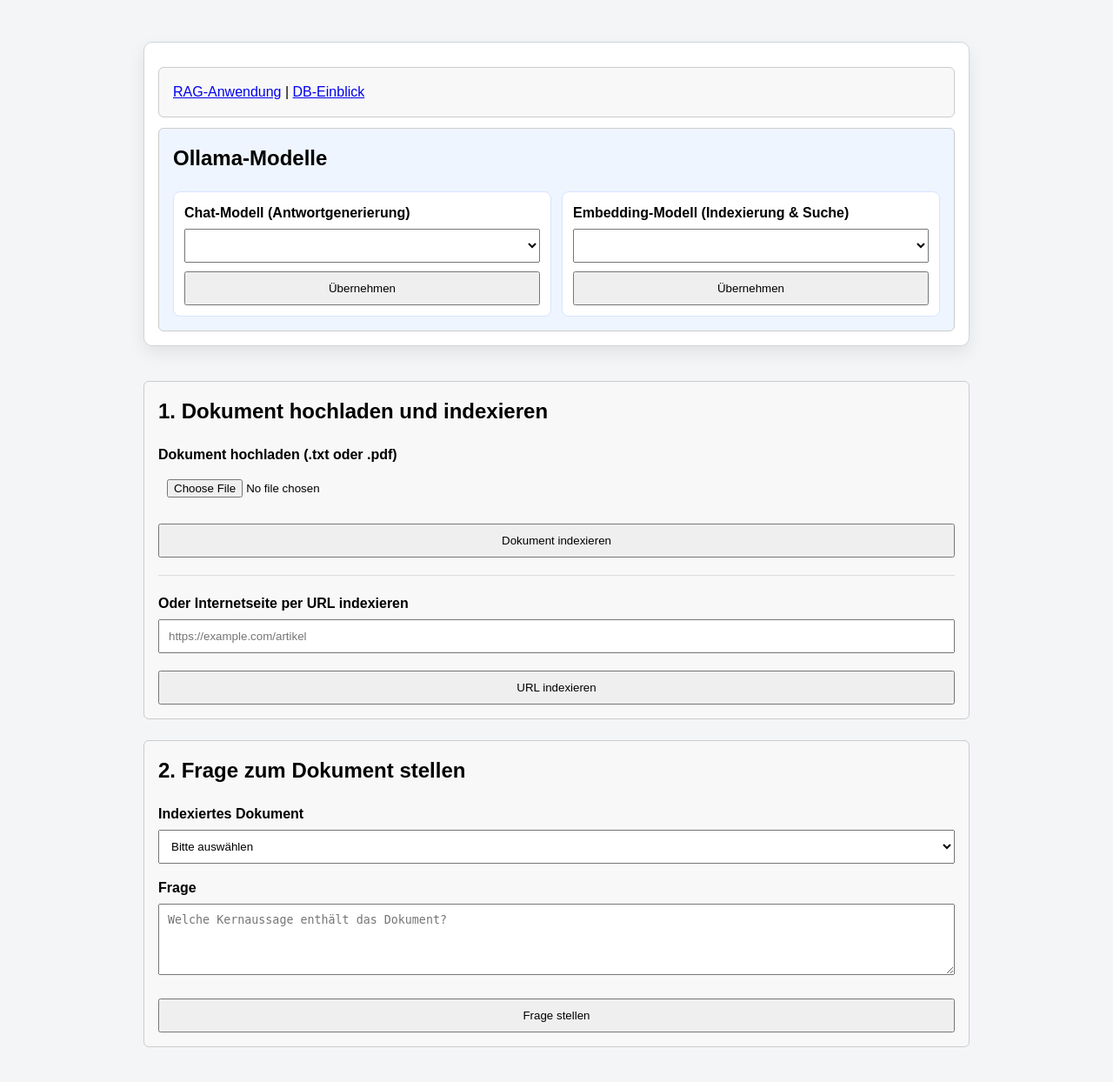
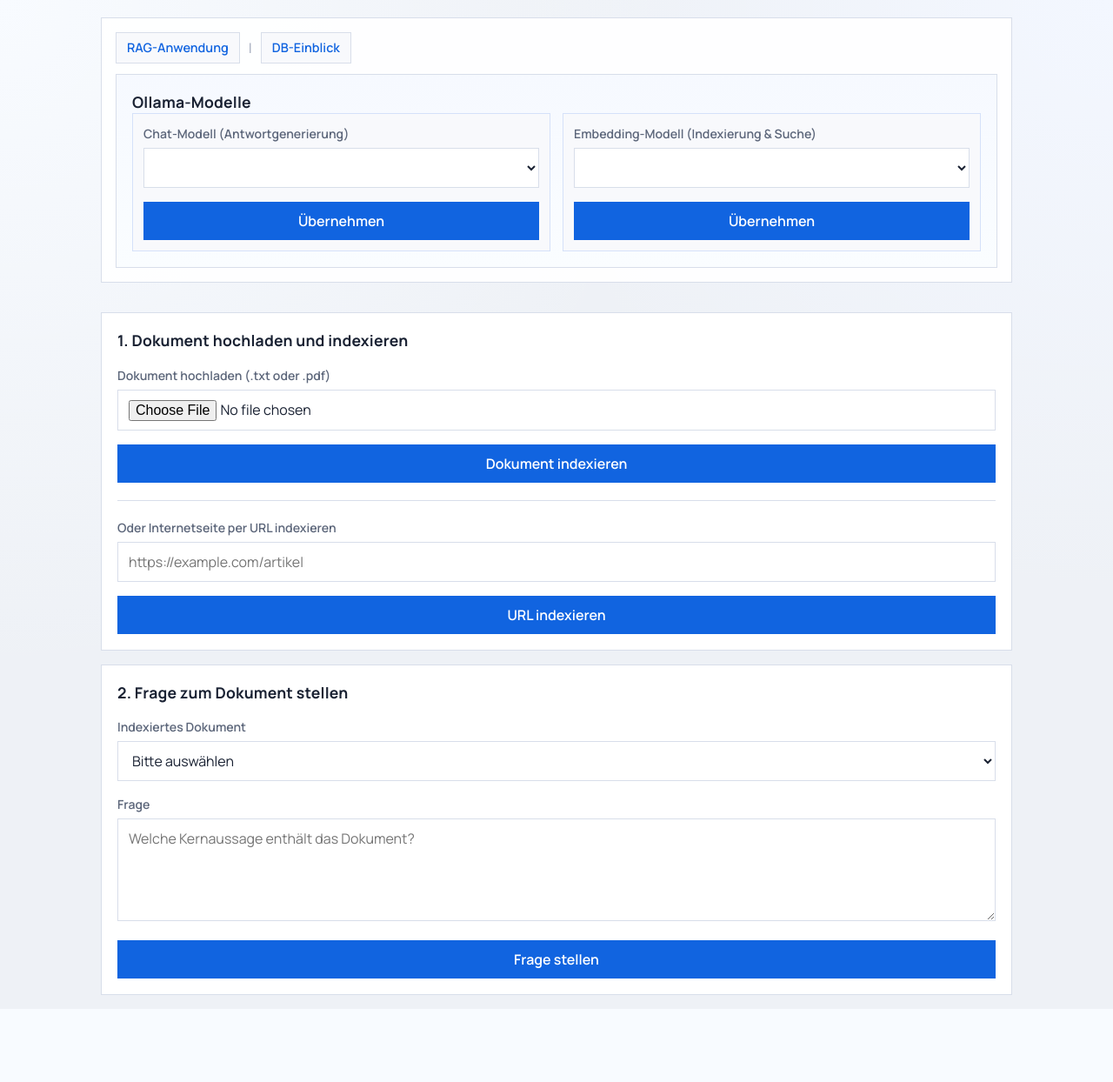
Before and after one commit to slimouGit/ai-engineering-stuff, a Flask app: page / in a window 1280 px wide. Shown: the whole page at 87% size. After the commit the page ends 1144 px from the top, so only its background shows below. Run offline with Flask 3, Linux system fonts and the light colour scheme; data comes from the database, SQL or seed files in the repository; data that the repository does not hold is empty.

Commit message:
ui optimation

```diff
--- a/rag-demo-py/templates/index.html
+++ b/rag-demo-py/templates/index.html
@@ -5,95 +5,199 @@
     <title>Flask RAG mit Ollama</title>
 
     <style>
-        body {
-            font-family: Arial, sans-serif;
-            max-width: 950px;
-            margin: 40px auto;
-            line-height: 1.5;
-            background: #f3f5f7;
+        @import url("https://fonts.googleapis.com/css2?family=Manrope:wght@400;500;600;700&display=swap");
+
+        :root {
+            --bg: #eef1f6;
+            --surface: #ffffff;
+            --surface-soft: #f8f9fc;
+            --stroke: #d8deea;
+            --text: #1a2233;
+            --muted: #5c667a;
+            --primary: #1164e0;
+            --primary-soft: #eaf2ff;
+            --success: #0f9d58;
+            --danger: #d63638;
+            --radius: 0;
+            --shadow: none;
         }
 
-        h1, h2 {
-            margin-top: 0;
+        * {
+            box-sizing: border-box;
         }
 
-        h1 {
-            margin-bottom: 12px;
+        body {
+            font-family: "Manrope", "Segoe UI", "Helvetica Neue", sans-serif;
+            max-width: 1080px;
+            margin: 0 auto;
+            padding: 16px;
+            line-height: 1.5;
+            color: var(--text);
+            background:
+                radial-gradient(circle at top left, #f8fbff 0%, transparent 45%),
+                radial-gradient(circle at top right, #f3f7ff 0%, transparent 40%),
+                var(--bg);
+        }
+
+        h1,
+        h2 {
+            margin: 0;
+            color: var(--text);
+        }
+
+        h2 {
+            font-size: 1.1rem;
+            font-weight: 700;
+            letter-spacing: 0.01em;
         }
 
         label {
             display: block;
-            font-weight: bold;
             margin-top: 16px;
+            font-size: 0.88rem;
+            font-weight: 600;
+            color: var(--muted);
         }
 
-        input, textarea, select, button {
+        input,
+        textarea,
+        select,
+        button {
             width: 100%;
-            box-sizing: border-box;
-            padding: 10px;
             margin-top: 6px;
+            font: inherit;
+        }
+
+        input,
+        textarea,
+        select {
+            border: 1px solid var(--stroke);
+            border-radius: 0;
+            background: var(--surface);
+            padding: 10px 12px;
+            color: var(--text);
+            outline: none;
+            transition: border-color 0.15s ease;
+        }
+
+        input:focus,
+        textarea:focus,
+        select:focus {
+            border-color: var(--primary);
         }
 
         button {
-            margin-top: 20px;
+            border: none;
+            border-radius: 0;
+            margin-top: 16px;
+            padding: 10px 14px;
+            background: var(--primary);
+            color: #fff;
+            font-weight: 600;
             cursor: pointer;
+            transition: transform 0.1s ease;
+        }
+
+        button:hover {
+            transform: translateY(-1px);
+        }
+
+        button:active {
+            transform: translateY(0);
+        }
+
+        a {
+            color: var(--primary);
+            text-decoration: none;
+            font-weight: 600;
         }
 
         table {
+            width: 100%;
             border-collapse: collapse;
-            background: #fff;
+            border: 1px solid var(--stroke);
+            border-radius: 0;
+            overflow: hidden;
+            background: var(--surface);
         }
 
         th {
-            background: #eee;
+            background: var(--surface-soft);
             text-align: left;
+            font-size: 0.86rem;
+            color: var(--muted);
+            letter-spacing: 0.02em;
+            text-transform: uppercase;
+        }
+
+        th,
+        td {
+            padding: 10px;
+            border-bottom: 1px solid var(--stroke);
+            vertical-align: top;
+        }
+
+        tr:last-child td {
+            border-bottom: none;
         }
 
         .box {
-            border: 1px solid #ccc;
-            border-radius: 6px;
-            padding: 16px;
-            margin-top: 24px;
-            background: #f8f8f8;
+            margin-top: 16px;
+            border: 1px solid var(--stroke);
+            border-radius: var(--radius);
+            background: var(--surface);
+            padding: 18px;
+            box-shadow: var(--shadow);
         }
 
         .app-header {
             position: sticky;
             top: 0;
             z-index: 1000;
-            background: #f3f5f7;
-            padding-top: 8px;
-            padding-bottom: 8px;
+            padding: 4px 0 10px;
         }
 
         .header-inner {
-            border: 1px solid #d0d5db;
-            border-radius: 10px;
-            background: #ffffff;
+            border: 1px solid var(--stroke);
+            border-radius: 0;
+            background: rgba(255, 255, 255, 0.9);
             padding: 16px;
-            box-shadow: 0 8px 20px rgba(0, 0, 0, 0.08);
+            box-shadow: var(--shadow);
         }
 
-        .header-inner .box {
-            margin-top: 12px;
-            margin-bottom: 0;
+        .header-nav {
+            display: flex;
+            gap: 10px;
+            align-items: center;
+            flex-wrap: wrap;
+            margin-bottom: 12px;
         }
 
-        .nav-links {
-            margin: 0;
+        .nav-pill {
+            display: inline-flex;
+            align-items: center;
+            border: 1px solid var(--stroke);
+            border-radius: 0;
+            padding: 6px 12px;
+            background: var(--surface-soft);
+            font-size: 0.9rem;
+        }
+
+        .nav-divider {
+            color: #9ba5b8;
         }
 
         .model-grid {
             display: grid;
             grid-template-columns: 1fr 1fr;
-            gap: 12px;
+            gap: 14px;
             align-items: start;
         }
 
         .model-form {
-            background: #ffffff;
-            border: 1px solid #d9e4ff;
-            border-radius: 8px;
+            background: var(--surface-soft);
+            border: 1px solid #d5e1f9;
+            border-radius: 0;
             padding: 12px;
         }
 
@@ -102,7 +206,7 @@
         }
 
         .model-error {
-            margin-bottom: 12px;
+            margin: 0 0 10px;
         }
 
         .content {
@@ -110,31 +214,42 @@
         }
 
         .model {
-            background: #eef5ff;
+            margin-top: 0;
+            background: linear-gradient(180deg, #f6f9ff 0%, #fafdff 100%);
         }
 
         .success {
-            background: #eefbea;
+            border-color: #b9e8cf;
+            background: #ecfbf2;
         }
 
         .error {
-            color: #b00020;
-            font-weight: bold;
+            color: var(--danger);
+            font-weight: 600;
+        }
+
+        .box.error {
+            border-color: #f0c0c1;
+            background: #fff3f3;
         }
 
         pre {
             white-space: pre-wrap;
-            background: #fff;
+            margin: 8px 0 0;
+            border-radius: 0;
+            background: #f6f8fc;
             padding: 12px;
-            border: 1px solid #ddd;
+            border: 1px solid var(--stroke);
             overflow-x: auto;
+            font-size: 0.93rem;
         }
 
         .chunk {
-            margin-top: 16px;
+            margin-top: 12px;
             padding: 12px;
-            border: 1px solid #ddd;
-            background: #fff;
+            border: 1px solid var(--stroke);
+            border-radius: 0;
+            background: var(--surface);
         }
 
         .inline-form {
@@ -143,17 +258,35 @@
 
         .small-button {
             width: auto;
-            padding: 6px 10px;
+            padding: 7px 10px;
             margin-top: 0;
+            margin-left: 6px;
+            box-shadow: none;
+            background: #e95151;
+        }
+
+        .small-button:hover {
+            box-shadow: none;
+            background: #d94848;
+        }
+
+        .section-divider {
+            margin: 20px 0;
+            border: 0;
+            border-top: 1px solid var(--stroke);
         }
 
         @media (max-width: 760px) {
             body {
-                margin: 20px 12px;
+                padding: 10px;
             }
 
             .model-grid {
                 grid-template-columns: 1fr;
+            }
+
+            .header-nav {
+                gap: 8px;
             }
         }
     </style>
@@ -162,12 +295,11 @@
 
 <header class="app-header">
     <div class="header-inner">
-        <div class="box">
-            <p class="nav-links">
-                <a href="/">RAG-Anwendung</a> |
-                <a href="/db">DB-Einblick</a>
-            </p>
-        </div>
+        <nav class="header-nav" aria-label="Hauptnavigation">
+            <a href="/" class="nav-pill">RAG-Anwendung</a>
+            <span class="nav-divider">|</span>
+            <a href="/db" class="nav-pill">DB-Einblick</a>
+        </nav>
 
         <div class="box model">
             <h2>Ollama-Modelle</h2>
@@ -184,7 +316,7 @@
                             <option value="{{ m }}" {% if m == chat_model %}selected{% endif %}>{{ m }}</option>
                         {% endfor %}
                     </select>
-                    <button type="submit" style="margin-top: 10px;">Übernehmen</button>
+                    <button type="submit">Übernehmen</button>
                 </form>
 
                 <form action="/set-embedding-model" method="post" class="model-form">
@@ -194,7 +326,7 @@
                             <option value="{{ m }}" {% if m == embedding_model %}selected{% endif %}>{{ m }}</option>
                         {% endfor %}
                     </select>
-                    <button type="submit" style="margin-top: 10px;">Übernehmen</button>
+                    <button type="submit">Übernehmen</button>
                 </form>
             </div>
         </div>
@@ -226,7 +358,7 @@
             <button type="submit">Dokument indexieren</button>
         </form>
 
-        <hr style="margin: 20px 0; border: 0; border-top: 1px solid #ddd;">
+        <hr class="section-divider">
 
         <form action="/ingest-url" method="post">
             <label for="url">Oder Internetseite per URL indexieren</label>
```
